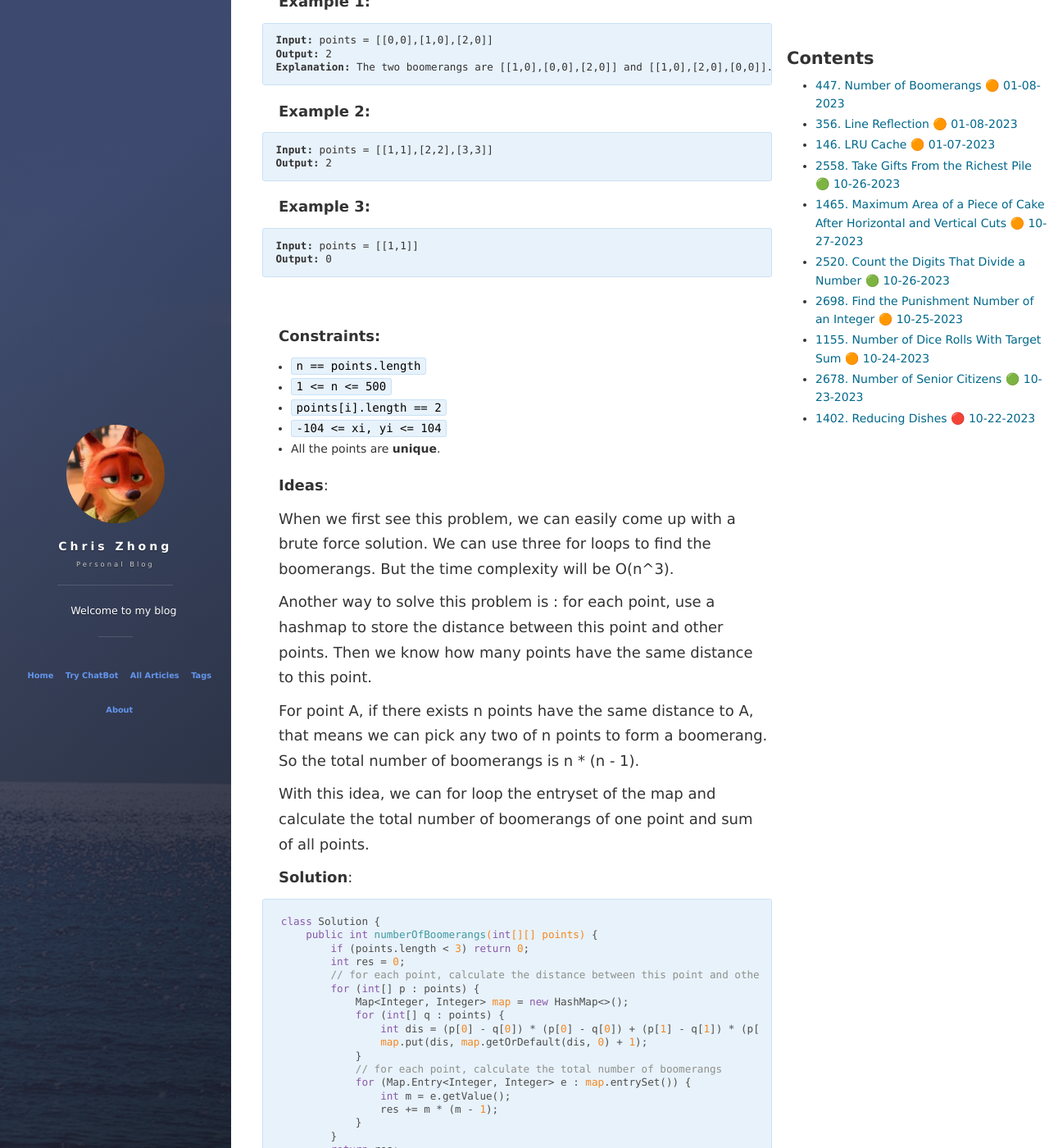
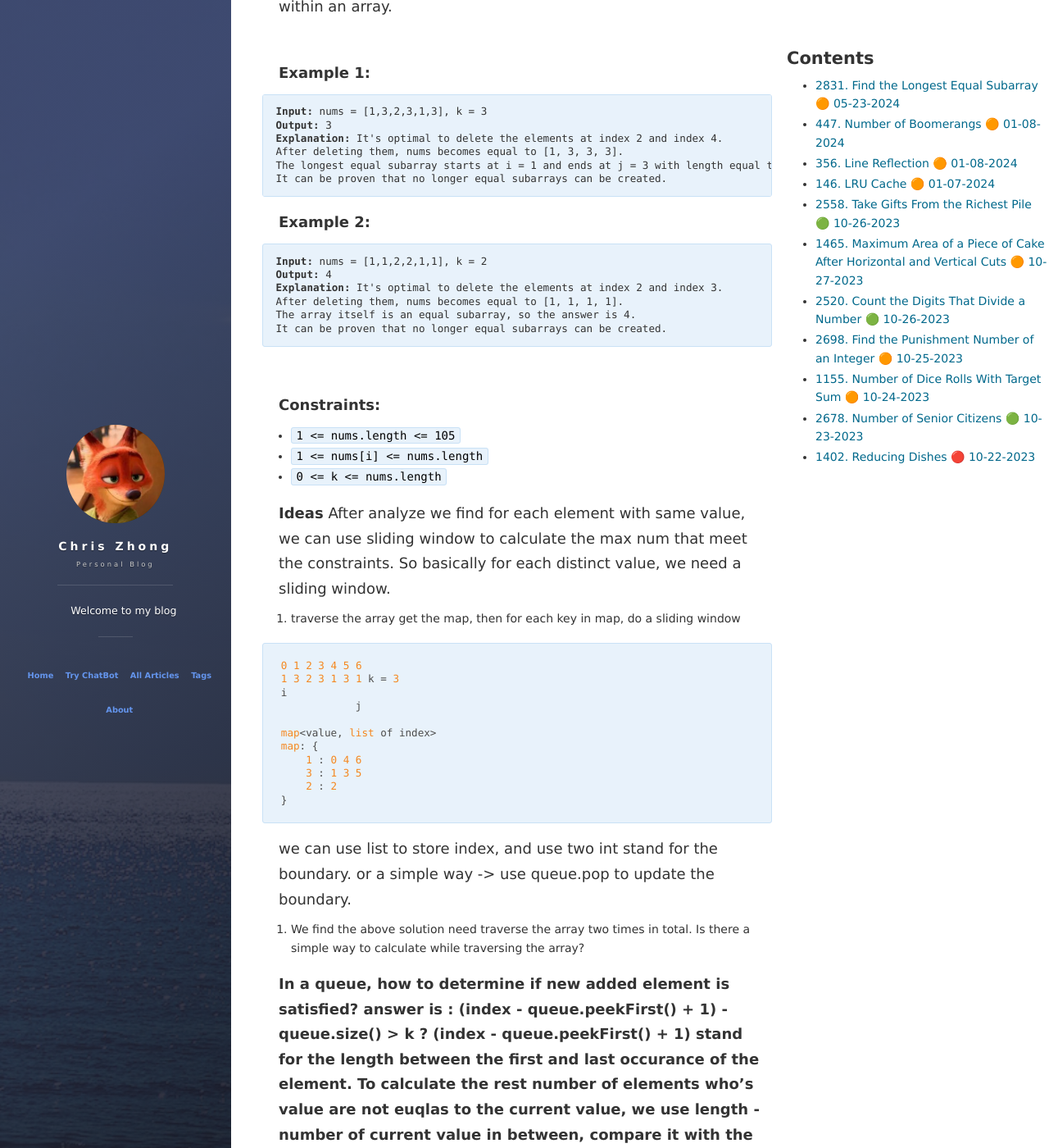
Before and after one commit to ChrisZZhong/chriszzhong.github.io, a Jekyll site: the page built from _posts/2023-10-21-LeetCode-Daily.md, in a window 1280 px wide and 1400 px high, scrolled down 853 px. Shown: the whole window at 82% size. Built offline with Jekyll 4.4.1, drawn with Linux system fonts in a browser that asks for light colours; nearby versions of some CDN libraries; comment, search, counter and statistics services are not loaded; some of the changed text lies outside the part shown.

Commit message:
Update 2023-10-21-LeetCode-Daily.md

````diff
--- a/_posts/2023-10-21-LeetCode-Daily.md
+++ b/_posts/2023-10-21-LeetCode-Daily.md
@@ -6,7 +6,101 @@ description: "LeetCode daily problems"
 tag: LeetCode
 ---
 
-## 447. Number of Boomerangs 🟠 01-08-2023
+## 2831. Find the Longest Equal Subarray 🟠 05-23-2024
+
+**Description**:
+
+<div class="elfjS" data-track-load="description_content"><p>You are given a <strong>0-indexed</strong> integer array <code>nums</code> and an integer <code>k</code>.</p>
+
+<p>A subarray is called <strong>equal</strong> if all of its elements are equal. Note that the empty subarray is an <strong>equal</strong> subarray.</p>
+
+<p>Return <em>the length of the <strong>longest</strong> possible equal subarray after deleting <strong>at most</strong> </em><code>k</code><em> elements from </em><code>nums</code>.</p>
+
+<p>A <b>subarray</b> is a contiguous, possibly empty sequence of elements within an array.</p>
+
+<p>&nbsp;</p>
+<p><strong class="example">Example 1:</strong></p>
+
+<pre><strong>Input:</strong> nums = [1,3,2,3,1,3], k = 3
+<strong>Output:</strong> 3
+<strong>Explanation:</strong> It's optimal to delete the elements at index 2 and index 4.
+After deleting them, nums becomes equal to [1, 3, 3, 3].
+The longest equal subarray starts at i = 1 and ends at j = 3 with length equal to 3.
+It can be proven that no longer equal subarrays can be created.
+</pre>
+
+<p><strong class="example">Example 2:</strong></p>
+
+<pre><strong>Input:</strong> nums = [1,1,2,2,1,1], k = 2
+<strong>Output:</strong> 4
+<strong>Explanation:</strong> It's optimal to delete the elements at index 2 and index 3.
+After deleting them, nums becomes equal to [1, 1, 1, 1].
+The array itself is an equal subarray, so the answer is 4.
+It can be proven that no longer equal subarrays can be created.
+</pre>
+
+<p>&nbsp;</p>
+<p><strong>Constraints:</strong></p>
+
+<ul>
+	<li><code>1 &lt;= nums.length &lt;= 10<sup>5</sup></code></li>
+	<li><code>1 &lt;= nums[i] &lt;= nums.length</code></li>
+	<li><code>0 &lt;= k &lt;= nums.length</code></li>
+</ul>
+</div>
+
+**Ideas**
+After analyze we find for each element with same value, we can use sliding window to calculate the max num that meet the constraints. So basically for each distinct value, we need a sliding window.
+
+1. traverse the array get the map, then for each key in map, do a sliding window
+
+```
+0 1 2 3 4 5 6
+1 3 2 3 1 3 1 k = 3
+i
+            j
+
+map<value, list of index>
+map: {
+    1 : 0 4 6
+    3 : 1 3 5
+    2 : 2
+}
+```
+
+we can use list to store index, and use two int stand for the boundary. or a simple way -> use queue.pop to update the boundary.
+
+2. We find the above solution need traverse the array two times in total. Is there a simple way to calculate while traversing the array?
+
+
+**In a queue, how to determine if new added element is satisfied? answer is : (index - queue.peekFirst() + 1) - queue.size() > k ?
+(index - queue.peekFirst() + 1) stand for the length between the first and last occurance of the element. To calculate the rest number of elements who's value are not euqlas to the current value, we use length - number of current value in between, compare it with the k. if greater than k, that means it can not be replaced within k times. then we need to pop the first element out of the queue and check again until it is satisfied. Then we update the globalmax.**
+
+
+**Solution**
+
+```Java
+class Solution {
+    public int longestEqualSubarray(List<Integer> nums, int k) {
+        int globalMax = Integer.MIN_VALUE;
+        Map<Integer, Deque<Integer>> map = new HashMap<>();
+        for (int i = 0; i < nums.size(); i++) {
+            // add it to the map
+            Deque<Integer> queue = map.computeIfAbsent(nums.get(i), num -> new ArrayDeque<>());
+            queue.offerLast(i);
+            // update the boundary
+            while(i - queue.peekFirst() + 1 - queue.size() > k) {
+                queue.pollFirst();
+            }
+            globalMax = Math.max(globalMax, queue.size());
+        }
+        return globalMax;
+    }
+}
+```
+
+
+## 447. Number of Boomerangs 🟠 01-08-2024
 
 [447. Number of Boomerangs](https://leetcode.com/problems/number-of-boomerangs/description/)
 
@@ -83,7 +177,7 @@ class Solution {
 }
 ```
 
-## 356. Line Reflection 🟠 01-08-2023
+## 356. Line Reflection 🟠 01-08-2024
 
 [356. Line Reflection](https://leetcode.com/problems/line-reflection/description/)
 
@@ -177,7 +271,7 @@ class Solution {
 }
 ```
 
-## 146. LRU Cache 🟠 01-07-2023
+## 146. LRU Cache 🟠 01-07-2024
 
 [146. LRU Cache](https://leetcode.com/problems/lru-cache/)
 
````
